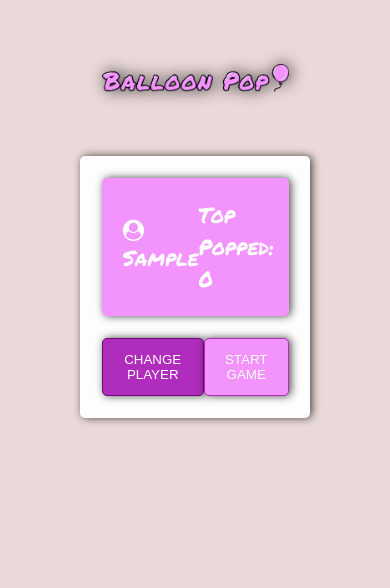
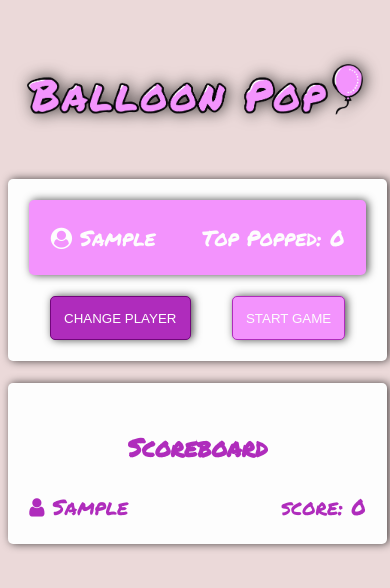
Before and after one commit to NickSondrup/balloonpop, a plain HTML site: page index.html in a window 390 px wide. Both pictures are taken after typing "Sample" into the empty fields and a click on the button "OK". Drawn offline with Linux system fonts and the light colour scheme.

Commit message:
balloonpop final (sections 121-126)

```diff
--- a/index.html
+++ b/index.html
@@ -79,6 +79,12 @@
         </section>
     </main>
 
+
+    <div id="scoreboard" class="container card mt-2">
+        <h3 class="text-center">Scoreboard</h3>
+        <div id="players"></div>
+    </div>
+
     <script src="main.js"></script>
 </body>
 
--- a/main.js
+++ b/main.js
@@ -21,6 +21,7 @@ let possibleColors = ["red", "green", "blue", "purple", "pink"]
 function startGame() {
     document.getElementById("game-controls").classList.remove("hidden")
     document.getElementById("main-controls").classList.add("hidden")
+    document.getElementById("scoreboard").classList.add("hidden")
     startClock()
     setTimeout(stopGame, gameLength)
 }
@@ -92,6 +93,7 @@ function stopGame() {
 
     document.getElementById("main-controls").classList.remove("hidden")
     document.getElementById("game-controls").classList.add("hidden")
+    document.getElementById("scoreboard").classList.remove("hidden")
 
     clickCount = 0
     height = 120
@@ -106,6 +108,7 @@ function stopGame() {
 
     stopClock()
     draw()
+    drawScoreboard()
 }
 
 // #endregion
@@ -131,6 +134,7 @@ function setPlayer(event) {
     document.getElementById("game").classList.remove("hidden")
     form.classList.add("hidden")
     draw()
+    drawScoreboard()
 }
 
 function changePlayer() {
@@ -147,3 +151,25 @@ function loadPlayers() {
         players = playersData
     }
 }
+
+function drawScoreboard() {
+    let template = ""
+
+    players.sort((p1, p2) => p2.topScore - p1.topScore)
+
+    players.forEach(player => {
+        template += `
+        <div class="d-flex space-between">
+            <span>
+                <i class="fa fa-user"></i>
+                ${player.name}
+            </span>
+            <span>score: ${player.topScore}</span>
+        </div>
+        `
+    })
+
+    document.getElementById("players").innerHTML = template
+
+}
+drawScoreboard()
--- a/style.css
+++ b/style.css
@@ -154,6 +154,12 @@ button:hover{
     margin: auto;
 }
 
+@media screen and (max-width: 700px){
+    .container{
+    width: 90%;
+    }
+}
+
 .card{
     background-color: var(--light);
     padding: 1em;
@@ -212,6 +218,10 @@ button:hover{
     margin-bottom: 1.5em;
 }
 
+.text-center{
+    text-align: center;
+}
+
 
 
 .hidden{
```
